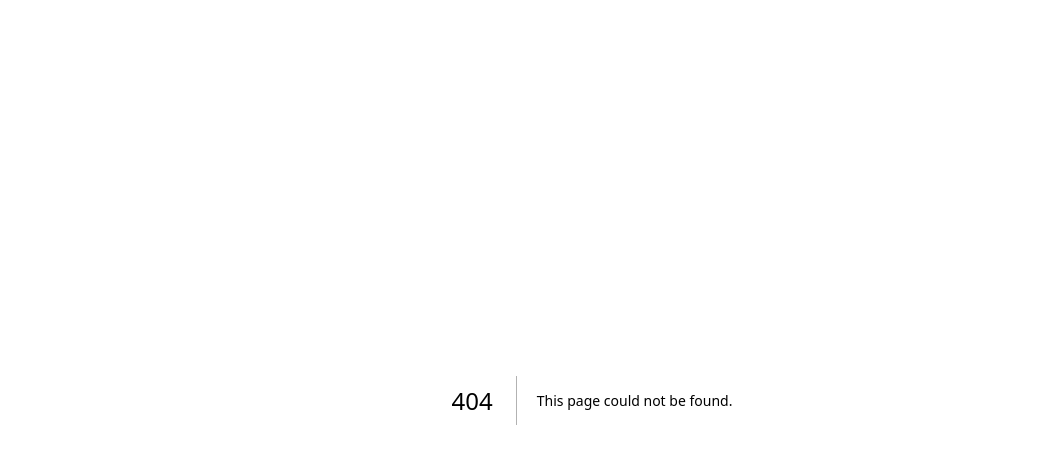
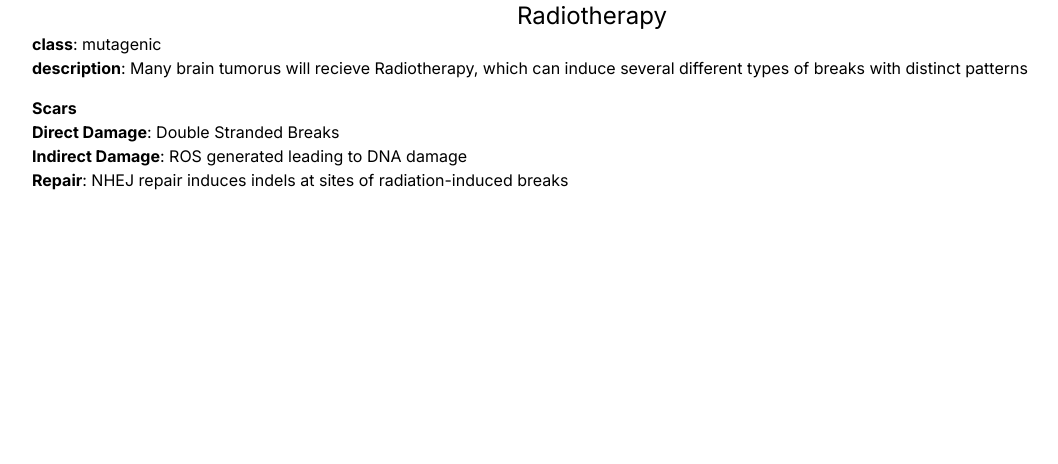
Before and after one commit to selkamand/sigcentral, a Next.js app: page /processes/radiotherapy in a window 1280 px wide. Before the commit this address had no page. Shown: the top 464 px of the page, without its empty margins (48-1106 px from the left). Built offline with nearby package versions, Linux system fonts and the light colour scheme.

Commit message:
feat: added automatic linkout to full signature pages on card click

```diff
--- a/app/components/Card.tsx
+++ b/app/components/Card.tsx
@@ -1,13 +1,23 @@
+'use client'
+
 import { FontAwesomeIcon } from '@fortawesome/react-fontawesome'
 import { faRadiation } from '@fortawesome/free-solid-svg-icons';
+import { useRouter } from 'next/navigation'
+
+function transformString(input: string): string {
+    return input.toLowerCase().replace(/ /g, "_");
+}
 
 export function Card({ title = "title", icon = faRadiation, text = "Some sample text", dna = false, rna = false, meth = false, flipVertical = false, flipHorizontal = false }) {
     const trueCol = "text-sc-black"
     const falseCol = "text-sc-white"
+    const router = useRouter()
 
+    let targetPageTitle = transformString(title)
+    let targetPage = `processes/${targetPageTitle}`
     let flipClass = `${flipVertical ? 'pb-4 rotate-180' : 'pt-4'} ${flipHorizontal ? 'fa-flip-horizontal' : ''}`;
     return (
-        <div className="flex flex-col bg-white w-full h-80 border-r-2 border-4 border-gray-200 rounded-lg shadow items-center hover:shadow-2xl hover:scale-110 transition duration-100 hover:border-8 hover:border-sc-red">
+        <div onClick={() => router.push(targetPage)} className="flex flex-col bg-white w-full h-80 border-r-2 border-4 border-gray-200 rounded-lg shadow items-center hover:shadow-2xl hover:scale-110 transition duration-100 hover:border-8 hover:border-sc-red">
             <h3 className="text-xl text-center font-semibold uppercase pt-2">{title}</h3>
             <FontAwesomeIcon icon={icon} className={`text-4xl ${flipClass}`} />
             <p className="pt-6 px-3 text-center">
--- a/app/layout.tsx
+++ b/app/layout.tsx
@@ -5,8 +5,8 @@ import "./globals.css";
 const inter = Inter({ subsets: ["latin"] });
 
 export const metadata: Metadata = {
-  title: "Create Next App",
-  description: "Generated by create next app",
+  title: "SigCentral",
+  description: "Scars of the Multiome",
 };
 
 export default function RootLayout({
--- /dev/null
+++ b/app/processes/radiotherapy/page.tsx
@@ -0,0 +1,21 @@
+export default function Home() {
+    return (
+        <main className="flex min-h-screen flex-col px-20">
+            <h1 className="text-center text-2xl bold">Radiotherapy</h1>
+            <p>
+                <b>class</b>: mutagenic<br />
+                <b>description</b>: Many brain tumorus will recieve Radiotherapy, which can induce several different types of breaks with distinct patterns
+            </p>
+            <h2 className="pt-4"><b>Scars</b></h2>
+
+            <p>
+                <ul>
+                    <li><b>Direct Damage</b>: Double Stranded Breaks</li>
+                    <li><b>Indirect Damage</b>: ROS generated leading to DNA damage</li>
+                    <li><b>Repair</b>: NHEJ repair induces indels at sites of radiation-induced breaks</li>
+                </ul>
+            </p>
+
+        </main>
+    );
+}
```
